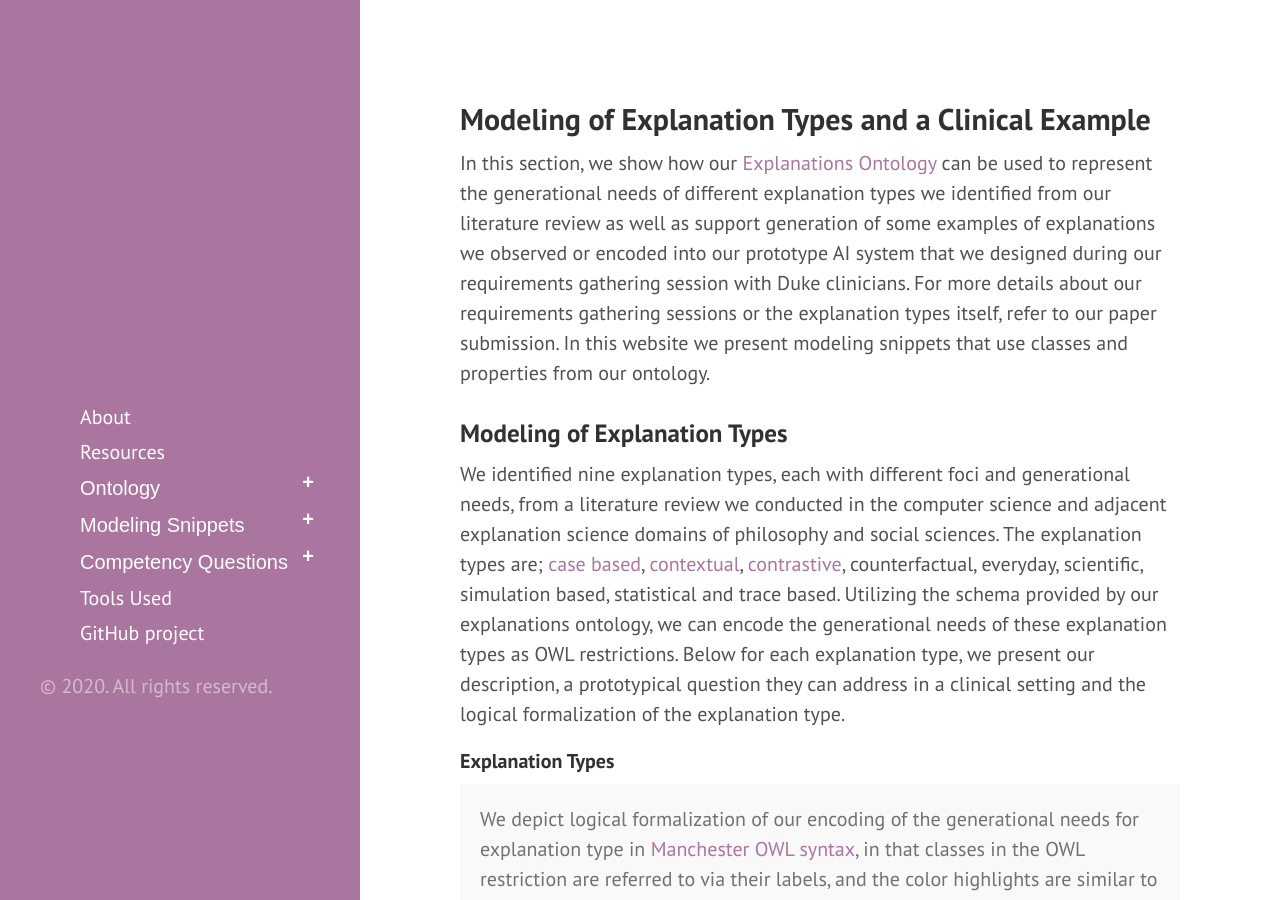
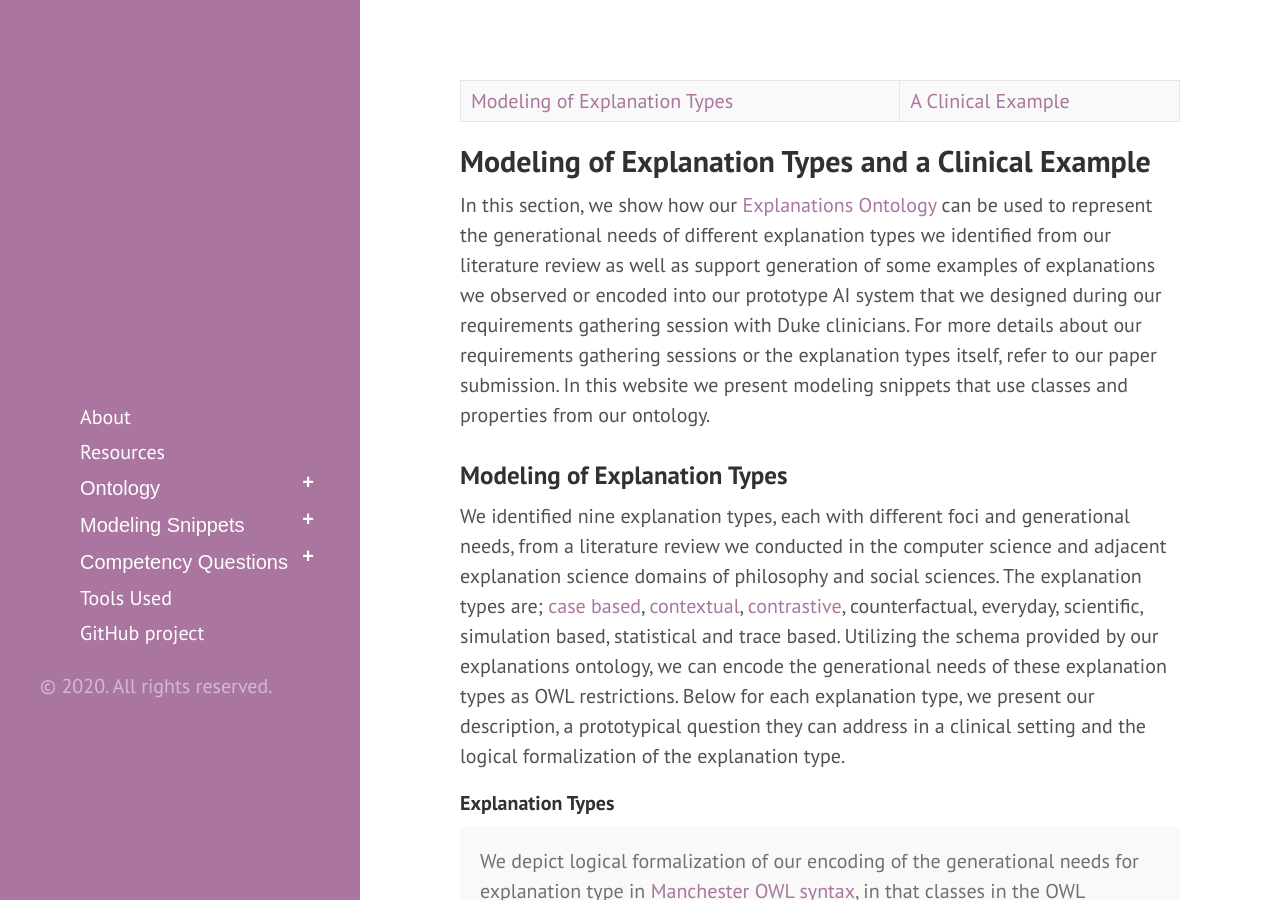
Before and after one commit to tetherless-world/explanation-ontology, a Jekyll site: the page built from modeling.md, in a window 1280 px wide and 900 px high. Built offline with Jekyll 4.4.1, drawn with Linux system fonts in a browser that asks for light colours; Markdown is read by kramdown in place of the engine named in the settings.

Commit message:
Update modeling.md

```diff
--- a/modeling.md
+++ b/modeling.md
@@ -2,6 +2,8 @@
 layout: default
 title: Modeling Snippets
 ---
+
+[Modeling of Explanation Types](#explanationtypes) | [A Clinical Example](#clinicalexample)
 
 <article class="mb-5" id="modelingsnippets">
 <content>
```
